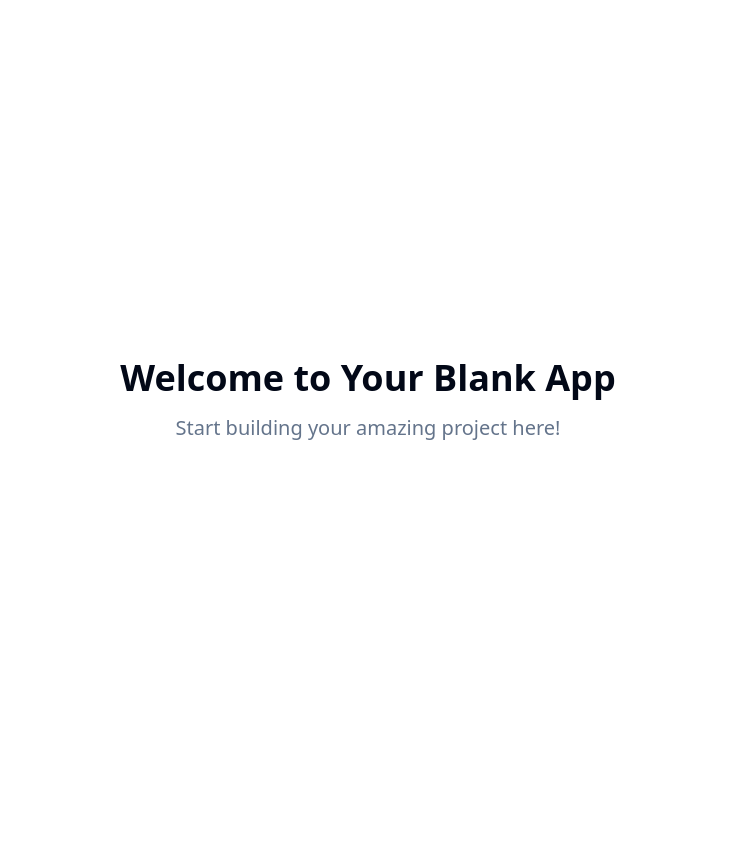
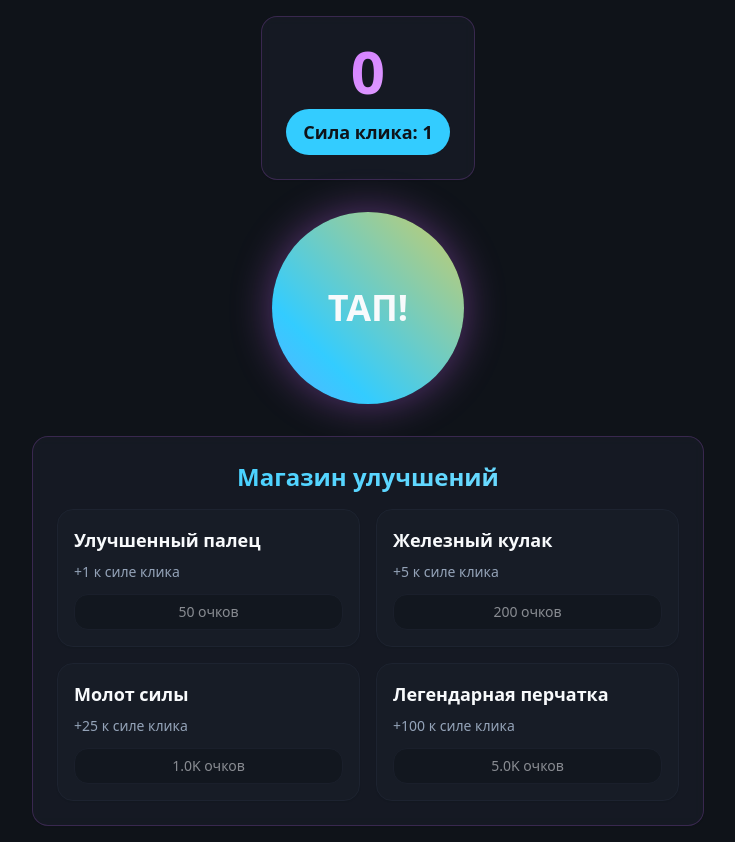
Before and after one commit to TelegramGPT/tap-tap-boom, a React (Vite) app: page / in a window 1280 px wide. Shown: the whole page, without its empty margins (272-1007 px from the left). Before the commit the page ends 800 px from the top, so only its background shows below. Built offline with nearby package versions, Linux system fonts and the light colour scheme.

Commit message:
Add clicker game
Create a simple clicker game where users can click to interact.

```diff
--- /dev/null
+++ b/src/components/TapGame.tsx
@@ -0,0 +1,153 @@
+import { useState, useCallback, useEffect } from "react";
+import { Button } from "@/components/ui/button";
+import { Card } from "@/components/ui/card";
+import { Badge } from "@/components/ui/badge";
+
+const TapGame = () => {
+  const [score, setScore] = useState(0);
+  const [clickPower, setClickPower] = useState(1);
+  const [isAnimating, setIsAnimating] = useState(false);
+  const [floatingTexts, setFloatingTexts] = useState<Array<{id: number, value: number, x: number, y: number}>>([]);
+  const [nextFloatingId, setNextFloatingId] = useState(0);
+
+  const handleTap = useCallback((event: React.MouseEvent<HTMLButtonElement>) => {
+    setScore(prev => prev + clickPower);
+    setIsAnimating(true);
+
+    // Создаем плавающий текст в месте клика
+    const rect = event.currentTarget.getBoundingClientRect();
+    const x = event.clientX - rect.left;
+    const y = event.clientY - rect.top;
+
+    const newFloatingText = {
+      id: nextFloatingId,
+      value: clickPower,
+      x,
+      y
+    };
+
+    setFloatingTexts(prev => [...prev, newFloatingText]);
+    setNextFloatingId(prev => prev + 1);
+
+    // Убираем анимацию и плавающий текст
+    setTimeout(() => {
+      setIsAnimating(false);
+      setFloatingTexts(prev => prev.filter(text => text.id !== newFloatingText.id));
+    }, 1000);
+  }, [clickPower, nextFloatingId]);
+
+  const buyUpgrade = useCallback((cost: number, powerIncrease: number) => {
+    if (score >= cost) {
+      setScore(prev => prev - cost);
+      setClickPower(prev => prev + powerIncrease);
+    }
+  }, [score]);
+
+  // Автоматическое сохранение прогресса
+  useEffect(() => {
+    const saved = localStorage.getItem('tapGameSave');
+    if (saved) {
+      const { score: savedScore, clickPower: savedPower } = JSON.parse(saved);
+      setScore(savedScore);
+      setClickPower(savedPower);
+    }
+  }, []);
+
+  useEffect(() => {
+    localStorage.setItem('tapGameSave', JSON.stringify({ score, clickPower }));
+  }, [score, clickPower]);
+
+  const formatNumber = (num: number) => {
+    if (num >= 1000000) return `${(num / 1000000).toFixed(1)}M`;
+    if (num >= 1000) return `${(num / 1000).toFixed(1)}K`;
+    return num.toString();
+  };
+
+  const upgrades = [
+    { name: "Улучшенный палец", cost: 50, power: 1, description: "+1 к силе клика" },
+    { name: "Железный кулак", cost: 200, power: 5, description: "+5 к силе клика" },
+    { name: "Молот силы", cost: 1000, power: 25, description: "+25 к силе клика" },
+    { name: "Легендарная перчатка", cost: 5000, power: 100, description: "+100 к силе клика" },
+  ];
+
+  return (
+    <div className="min-h-screen bg-background p-4 flex flex-col items-center justify-center">
+      {/* Фон с эффектом */}
+      <div className="fixed inset-0 bg-gradient-to-br from-background via-card to-muted -z-10" />
+
+      {/* Счетчик очков */}
+      <Card className="mb-8 p-6 bg-card/80 backdrop-blur-sm border-primary/20">
+        <div className="text-center">
+          <h1 className="text-6xl font-black bg-gradient-primary bg-clip-text text-transparent mb-2">
+            {formatNumber(score)}
+          </h1>
+          <Badge variant="secondary" className="text-lg px-4 py-2">
+            Сила клика: {clickPower}
+          </Badge>
+        </div>
+      </Card>
+
+      {/* Главная кнопка для тапания */}
+      <div className="relative mb-8">
+        <Button
+          variant="rainbow"
+          size="mega"
+          onClick={handleTap}
+          className={`relative overflow-hidden ${isAnimating ? 'animate-bounce-in' : 'animate-pulse-glow'}`}
+        >
+          <span className="relative z-10">ТАП!</span>
+
+          {/* Эффект волн при клике */}
+          {isAnimating && (
+            <div className="absolute inset-0 rounded-full border-4 border-primary animate-ping" />
+          )}
+        </Button>
+
+        {/* Плавающие числа */}
+        {floatingTexts.map(text => (
+          <div
+            key={text.id}
+            className="absolute pointer-events-none text-accent font-bold text-2xl animate-bounce-in z-20"
+            style={{
+              left: text.x,
+              top: text.y,
+              animation: 'bounce-in 1s ease-out forwards, fadeOut 1s ease-out 0.5s forwards'
+            }}
+          >
+            +{text.value}
+          </div>
+        ))}
+      </div>
+
+      {/* Магазин улучшений */}
+      <Card className="w-full max-w-2xl p-6 bg-card/80 backdrop-blur-sm border-primary/20">
+        <h2 className="text-2xl font-bold mb-4 text-center bg-gradient-secondary bg-clip-text text-transparent">
+          Магазин улучшений
+        </h2>
+        <div className="grid grid-cols-1 md:grid-cols-2 gap-4">
+          {upgrades.map((upgrade, index) => {
+            const canAfford = score >= upgrade.cost;
+            return (
+              <Card key={index} className={`p-4 transition-all duration-300 hover:scale-105 ${canAfford ? 'border-accent' : 'border-muted'}`}>
+                <h3 className="font-bold text-lg mb-2">{upgrade.name}</h3>
+                <p className="text-sm text-muted-foreground mb-3">{upgrade.description}</p>
+                <Button
+                  variant={canAfford ? "tap" : "outline"}
+                  size="sm"
+                  disabled={!canAfford}
+                  onClick={() => buyUpgrade(upgrade.cost, upgrade.power)}
+                  className="w-full"
+                >
+                  {formatNumber(upgrade.cost)} очков
+                </Button>
+              </Card>
+            );
+          })}
+        </div>
+      </Card>
+
+    </div>
+  );
+};
+
+export default TapGame;
--- a/src/components/ui/button.tsx
+++ b/src/components/ui/button.tsx
@@ -18,11 +18,16 @@ const buttonVariants = cva(
           "bg-secondary text-secondary-foreground hover:bg-secondary/80",
         ghost: "hover:bg-accent hover:text-accent-foreground",
         link: "text-primary underline-offset-4 hover:underline",
+        tap: "bg-gradient-primary text-primary-foreground shadow-glow hover:shadow-glow-secondary transition-all duration-300 hover:scale-105 active:scale-95 font-bold text-lg",
+        rainbow: "bg-gradient-rainbow text-foreground shadow-glow font-bold animate-rainbow bg-[length:200%_200%] hover:scale-105 active:scale-95 transition-transform duration-200",
       },
       size: {
         default: "h-10 px-4 py-2",
         sm: "h-9 rounded-md px-3",
         lg: "h-11 rounded-md px-8",
+        xl: "h-20 rounded-2xl px-12 text-2xl",
+        tap: "h-32 w-32 rounded-full text-3xl font-black",
+        mega: "h-48 w-48 rounded-full text-4xl font-black",
         icon: "h-10 w-10",
       },
     },
--- a/src/index.css
+++ b/src/index.css
@@ -8,35 +8,47 @@ All colors MUST be HSL.
 
 @layer base {
   :root {
-    --background: 0 0% 100%;
-    --foreground: 222.2 84% 4.9%;
+    --background: 220 25% 8%;
+    --foreground: 210 40% 98%;
 
-    --card: 0 0% 100%;
-    --card-foreground: 222.2 84% 4.9%;
+    --card: 220 25% 12%;
+    --card-foreground: 210 40% 98%;
 
-    --popover: 0 0% 100%;
-    --popover-foreground: 222.2 84% 4.9%;
+    --popover: 220 25% 12%;
+    --popover-foreground: 210 40% 98%;
 
-    --primary: 222.2 47.4% 11.2%;
-    --primary-foreground: 210 40% 98%;
+    --primary: 280 100% 70%;
+    --primary-foreground: 220 25% 8%;
+    --primary-glow: 280 100% 85%;
 
-    --secondary: 210 40% 96.1%;
-    --secondary-foreground: 222.2 47.4% 11.2%;
+    --secondary: 195 100% 60%;
+    --secondary-foreground: 220 25% 8%;
+    --secondary-glow: 195 100% 75%;
 
-    --muted: 210 40% 96.1%;
-    --muted-foreground: 215.4 16.3% 46.9%;
+    --muted: 220 25% 15%;
+    --muted-foreground: 215 20% 65%;
 
-    --accent: 210 40% 96.1%;
-    --accent-foreground: 222.2 47.4% 11.2%;
+    --accent: 45 100% 60%;
+    --accent-foreground: 220 25% 8%;
+    --accent-glow: 45 100% 75%;
 
-    --destructive: 0 84.2% 60.2%;
+    --destructive: 0 84% 60%;
     --destructive-foreground: 210 40% 98%;
 
-    --border: 214.3 31.8% 91.4%;
-    --input: 214.3 31.8% 91.4%;
-    --ring: 222.2 84% 4.9%;
+    --border: 220 25% 20%;
+    --input: 220 25% 15%;
+    --ring: 280 100% 70%;
 
-    --radius: 0.5rem;
+    --gradient-primary: linear-gradient(135deg, hsl(var(--primary)), hsl(var(--primary-glow)));
+    --gradient-secondary: linear-gradient(135deg, hsl(var(--secondary)), hsl(var(--secondary-glow)));
+    --gradient-accent: linear-gradient(135deg, hsl(var(--accent)), hsl(var(--accent-glow)));
+    --gradient-rainbow: linear-gradient(45deg, hsl(var(--primary)), hsl(var(--secondary)), hsl(var(--accent)));
+
+    --shadow-glow: 0 0 40px hsl(var(--primary) / 0.4);
+    --shadow-glow-secondary: 0 0 30px hsl(var(--secondary) / 0.3);
+    --shadow-glow-accent: 0 0 25px hsl(var(--accent) / 0.3);
+
+    --radius: 1rem;
 
     --sidebar-background: 0 0% 98%;
 
@@ -103,3 +115,12 @@ All colors MUST be HSL.
     @apply bg-background text-foreground;
   }
 }
+
+@layer utilities {
+  @keyframes fadeOut {
+    to {
+      opacity: 0;
+      transform: translateY(-50px);
+    }
+  }
+}
--- a/src/pages/Index.tsx
+++ b/src/pages/Index.tsx
@@ -1,14 +1,7 @@
-// Update this page (the content is just a fallback if you fail to update the page)
+import TapGame from "@/components/TapGame";
 
 const Index = () => {
-  return (
-    <div className="min-h-screen flex items-center justify-center bg-background">
-      <div className="text-center">
-        <h1 className="text-4xl font-bold mb-4">Welcome to Your Blank App</h1>
-        <p className="text-xl text-muted-foreground">Start building your amazing project here!</p>
-      </div>
-    </div>
-  );
+  return <TapGame />;
 };
 
 export default Index;
--- a/tailwind.config.ts
+++ b/tailwind.config.ts
@@ -26,11 +26,13 @@ export default {
 				foreground: 'hsl(var(--foreground))',
 				primary: {
 					DEFAULT: 'hsl(var(--primary))',
-					foreground: 'hsl(var(--primary-foreground))'
+					foreground: 'hsl(var(--primary-foreground))',
+					glow: 'hsl(var(--primary-glow))'
 				},
 				secondary: {
 					DEFAULT: 'hsl(var(--secondary))',
-					foreground: 'hsl(var(--secondary-foreground))'
+					foreground: 'hsl(var(--secondary-foreground))',
+					glow: 'hsl(var(--secondary-glow))'
 				},
 				destructive: {
 					DEFAULT: 'hsl(var(--destructive))',
@@ -42,7 +44,8 @@ export default {
 				},
 				accent: {
 					DEFAULT: 'hsl(var(--accent))',
-					foreground: 'hsl(var(--accent-foreground))'
+					foreground: 'hsl(var(--accent-foreground))',
+					glow: 'hsl(var(--accent-glow))'
 				},
 				popover: {
 					DEFAULT: 'hsl(var(--popover))',
@@ -62,6 +65,17 @@ export default {
 					border: 'hsl(var(--sidebar-border))',
 					ring: 'hsl(var(--sidebar-ring))'
 				}
+			},
+			backgroundImage: {
+				'gradient-primary': 'var(--gradient-primary)',
+				'gradient-secondary': 'var(--gradient-secondary)',
+				'gradient-accent': 'var(--gradient-accent)',
+				'gradient-rainbow': 'var(--gradient-rainbow)',
+			},
+			boxShadow: {
+				'glow': 'var(--shadow-glow)',
+				'glow-secondary': 'var(--shadow-glow-secondary)',
+				'glow-accent': 'var(--shadow-glow-accent)',
 			},
 			borderRadius: {
 				lg: 'var(--radius)',
@@ -84,11 +98,40 @@ export default {
 					to: {
 						height: '0'
 					}
+				},
+				'pulse-glow': {
+					'0%, 100%': {
+						boxShadow: 'var(--shadow-glow)',
+						transform: 'scale(1)',
+					},
+					'50%': {
+						boxShadow: '0 0 60px hsl(var(--primary) / 0.6)',
+						transform: 'scale(1.05)',
+					}
+				},
+				'bounce-in': {
+					'0%': { transform: 'scale(0.8)' },
+					'50%': { transform: 'scale(1.1)' },
+					'100%': { transform: 'scale(1)' }
+				},
+				'shake': {
+					'0%, 100%': { transform: 'translateX(0)' },
+					'25%': { transform: 'translateX(-5px)' },
+					'75%': { transform: 'translateX(5px)' }
+				},
+				'rainbow': {
+					'0%': { backgroundPosition: '0% 50%' },
+					'50%': { backgroundPosition: '100% 50%' },
+					'100%': { backgroundPosition: '0% 50%' }
 				}
 			},
 			animation: {
 				'accordion-down': 'accordion-down 0.2s ease-out',
-				'accordion-up': 'accordion-up 0.2s ease-out'
+				'accordion-up': 'accordion-up 0.2s ease-out',
+				'pulse-glow': 'pulse-glow 2s infinite',
+				'bounce-in': 'bounce-in 0.3s ease-out',
+				'shake': 'shake 0.5s ease-in-out',
+				'rainbow': 'rainbow 3s ease infinite'
 			}
 		}
 	},
```
